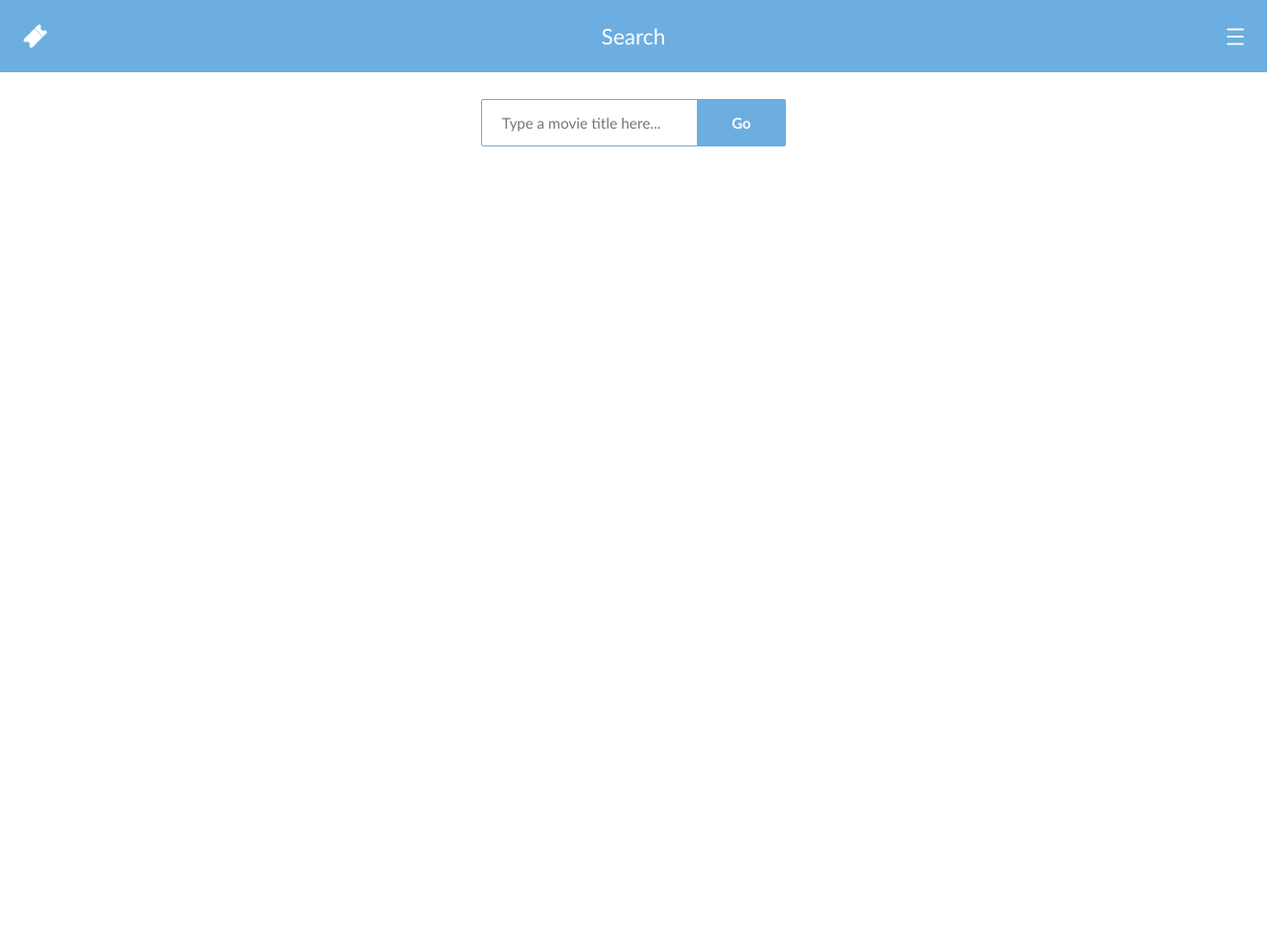
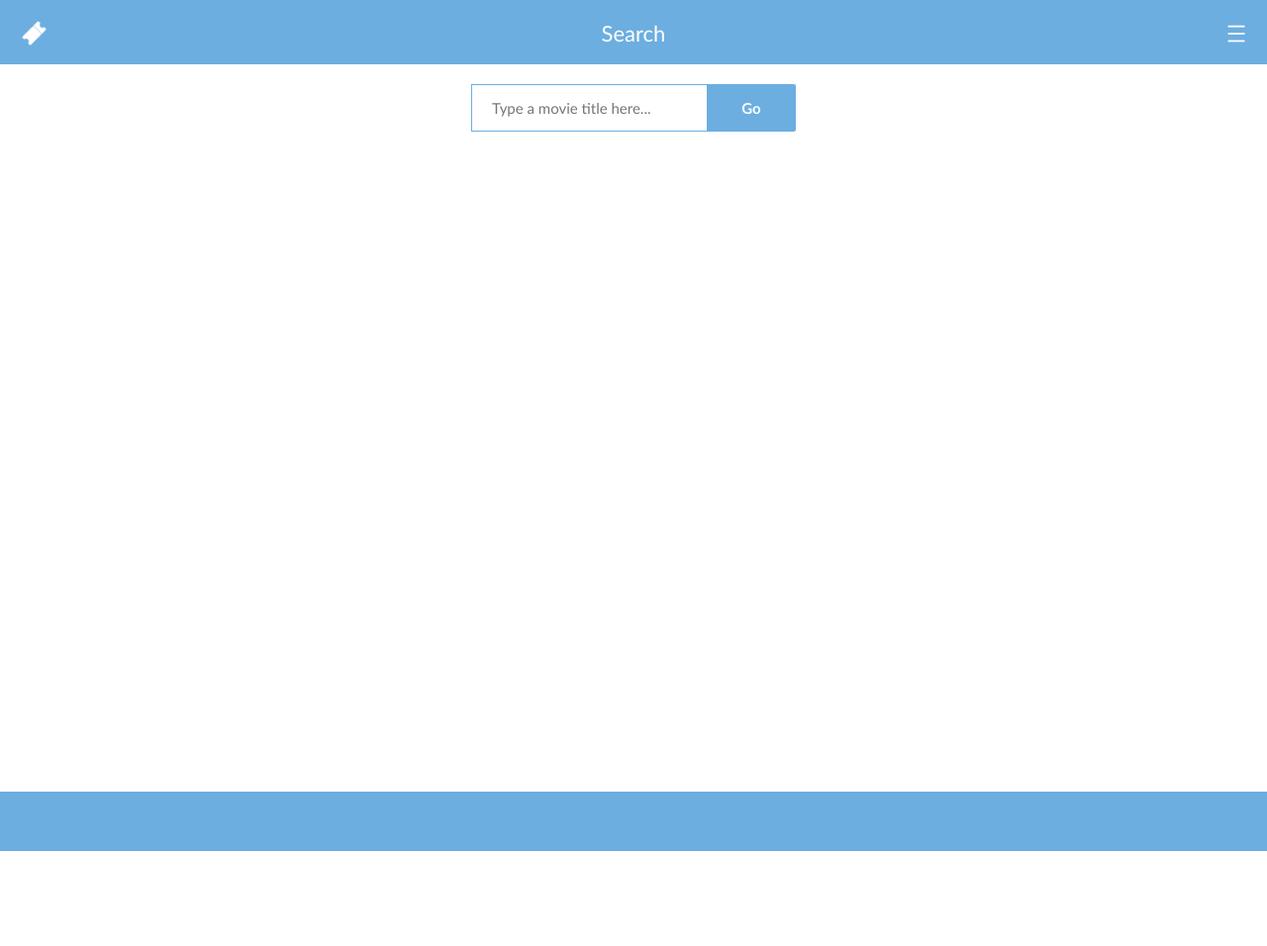
Before and after one commit to raphaelberly/journal, a Flask app: page / in a window 1280 px wide. Shown: the whole page at 99% size. Before the commit the page ends 148 px from the top, so only its background shows below. Run offline with Flask 2, Linux system fonts and the light colour scheme; parts of the project's set-up code (start-up, migrations or seed data) failed here and were passed over.

Commit message:
Optimized design through CSS and HTML improvements

```diff
--- a/app/static/css/buttons.css
+++ b/app/static/css/buttons.css
@@ -9,8 +9,6 @@
     outline: none;
     border: 1px solid #6caee0;
     width: 90px;
-
-    margin-bottom: 20px;
 
 }
 
--- a/app/static/css/form-search.css
+++ b/app/static/css/form-search.css
@@ -1,12 +1,13 @@
-.form-search{
+
+.form-search {
 
     position: fixed;
     top: 0px;
     width: 100%;
     z-index: 1;
 
-    padding-top: 100px;
-    padding-bottom: 10px;
+    padding-top: 85px;
+    padding-bottom: 20px;
     background-color: #fff;
     text-align: center;
 
@@ -15,7 +16,7 @@
 .form-search input{
 
     width: 100%;
-    max-width: 220px;
+    max-width: 242px; // optimized for iPhone 8
     border-radius: 2px;
     background-color:  #ffffff;
     padding: 14px 15px 14px 20px;
@@ -38,7 +39,7 @@
     background-color:  #6caee0;
     color: #ffffff;
     padding: 15px 22px;
-    margin-left: -6px;
+    margin-left: -8px;
     cursor: pointer;
     border: none;
     outline: none;
--- a/app/static/css/general.css
+++ b/app/static/css/general.css
@@ -1,4 +1,22 @@
 
+body {
+    background-color: #6caee0;
+    background: linear-gradient(to bottom, #6caee0 0px, #6caee0 60px, #fff 60px, #fff 100%);
+    background-attachment: fixed;
+    font: 15px Trebuchet MS, sans-serif;
+    text-decoration: none;
+    text-align: center;
+    margin: 0px;
+    padding: 0px;
+}
+
+form {
+    margin: 0;
+}
+
+td {
+    padding: 0;
+}
 
 .classic {
     width: 100%;
@@ -25,27 +43,29 @@
 }
 
 .search-results {
-    margin-top: 180px;
+    margin-top: 156px;
     padding-left: 20px;
     padding-right: 20px;
 }
 
 .search-results table {
     width: 100%;
+    margin-bottom: 12px;
 }
 
 .search-results td {
     text-align: center;
-    padding-bottom: 10px;
+    padding-bottom: 8px;
 }
 
 .search-results img {
-    margin-right: 3px;
-    vertical-align: text-bottom;
+    max-width: 180px;
+    width: 55%;
 }
 
 .search-results .dual {
     width: 100%;
+    margin-top: 10px;
 }
 
 .search-results .dual .left {
@@ -62,5 +82,11 @@
 }
 
 .mentions {
-    margin-bottom: 20px;
+	font-weight: bold;
 }
+
+.mentions img {
+    width: 20px;
+    margin-right: 3px;
+    vertical-align: text-bottom;
+}
--- a/app/static/css/menu.css
+++ b/app/static/css/menu.css
@@ -1,34 +1,24 @@
-
-body {
-    font: 15px Trebuchet MS, sans-serif;
-    text-align: center;
-    margin: 0px;
-    padding: 0px;
-
-}
 
 .navbar {
   z-index: 2;
-  overflow: hidden;
+  overflow: visible;
   background-color: #6caee0;
   position: fixed;
   top: 0;
   width: 100%;
+  height: 65px; // this fixes the height (which should already be this size)
 }
 
 .navbar table {
   width: 100%;
   text-align: center;
-  text-decoration: none;
   color: #fff;
-  padding: 20px 20px;
+  padding: 18px 20px 15px 20px;
   font-size: 22px;
-
 }
 
 .navbar .left {
     width: 50px;
-    height: 10px;
     text-align: left;
 }
 
--- a/app/static/css/slider.css
+++ b/app/static/css/slider.css
@@ -1,7 +1,11 @@
 
 .slidecontainer {
     width: 100%;
-    padding-bottom: 25px;
+    padding-bottom: 20px;
+}
+
+.slidecontainer .mentions {
+    margin-bottom: 10px;
 }
 
 .slider {
--- a/app/templates/movie.html
+++ b/app/templates/movie.html
@@ -30,7 +30,7 @@
     <form action="{{ url_for('movie', movie_id=movie['id']) }}" method="post">
 
         <div class="slidecontainer">
-            <p style="bold"><span id="gradeValue"></span> / 10</p>
+            <div class="mentions"><span id="gradeValue"></span>/10</div>
             <input id="gradeRange" name="gradeRange" type="range" min="0" max="10" value="{{ movie.get('grade', 6.5)|string }}" step="0.5" class="slider">
         </div>
         <input class="styled-button full" type="submit" value="{{ 'Update' if movie.get('grade') else 'Add' }}">
@@ -46,7 +46,7 @@
 
     <div class="mentions">
         <img src="/static/images/icon_check.png" width="20px">
-        <b>Movie successfully {{ 'updated' if movie.get('grade') else 'added' }}</b>
+        Movie successfully {{ 'updated' if movie.get('grade') else 'added' }}
     </div>
 
     </td></tr>
@@ -73,7 +73,7 @@
 
     <div class="mentions">
         <img src="/static/images/icon_uncheck.png" width="20px">
-        <b>Movie successfully removed</b>
+        Movie successfully removed
     </div>
 
     </td></tr>
--- a/app/templates/search.html
+++ b/app/templates/search.html
@@ -5,9 +5,9 @@
 
 <div class="search-results">
 
+{% for movie in (session.get('results') or {}).values() %}
+
 <table>
-
-{% for movie in (session.get('results') or {}).values() %}
 
     <tr><td>
         <a href="{{ url_for('movie', movie_id=movie['id']) }}"><img src="{{ movie.get('image') }}"></a>
@@ -29,15 +29,15 @@
         <input class="styled-button full" type="button" onclick="location.href='{{ url_for('movie', movie_id=movie['id'])}}';" value="Add">
         {% else %}
         <div class="mentions">
-            <img src="/static/images/icon_check.png" width="20px">
-            <b>Seen: {{ [movie['grade']|int, movie['grade']]|max }}/10</b>
+            <img src="/static/images/icon_check.png">
+            Seen: {{ [movie['grade']|int, movie['grade']]|max }}/10
         </div>
         {% endif %}
     </td></tr>
 
+</table>
+
 {% endfor %}
-
-</table>
 
 </div>
 
```
